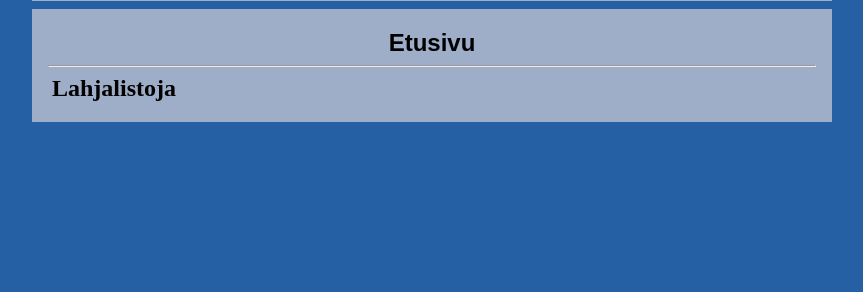
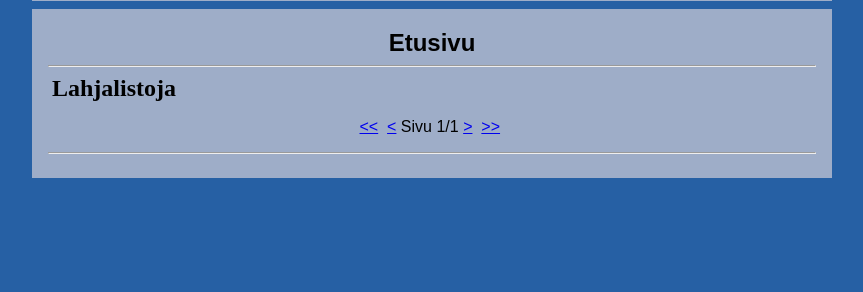
Before and after one commit to vainiovesa/lahjalista, a Flask app: page / in a window 1280 px wide. Shown: the part 93-385 px from the top of the page, without its empty margins (208-1071 px from the left). Run offline with Flask 3, Linux system fonts and the light colour scheme; data that the repository does not hold is empty.

Commit message:
Add paging in index

```diff
--- a/app.py
+++ b/app.py
@@ -1,8 +1,10 @@
+import time
+import math
 import sqlite3
 import secrets
 import markupsafe
 from flask import Flask
-from flask import redirect, render_template, abort, flash, request, session
+from flask import redirect, render_template, abort, flash, request, session, g
 from werkzeug.security import generate_password_hash, check_password_hash
 from classes import list_types
 import giftlists
@@ -15,11 +17,22 @@ app = Flask(__name__)
 app.secret_key = config.secret_key
 
 @app.route("/")
-def index():
+@app.route("/<int:page>")
+def index(page=1):
+    page_size = 10
+    list_count = giftlists.list_count()
+    page_count = math.ceil(list_count / page_size)
+    page_count = max(page_count, 1)
+
+    if page < 1:
+        return redirect("/1")
+    if page > page_count:
+        return redirect("/" + str(page_count))
+
     if "user_id" not in session:
         hide_list()
-    lists = giftlists.get_lists()
-    return render_template("index.html", lists=lists)
+    lists = giftlists.get_lists(page_size, page)
+    return render_template("index.html", page=page, page_count=page_count, lists=lists)
 
 @app.route("/giftlist/<int:list_id>", methods=["GET", "POST"])
 def page(list_id):
@@ -277,5 +290,15 @@ def check_csrf():
     if request.form["csrf_token"] != session["csrf_token"] or "csrf_token" not in request.form:
         abort(403)
 
+@app.before_request
+def before_request():
+    g.start_time = time.time()
+
+@app.after_request
+def after_request(response):
+    elapsed_time = round(time.time() - g.start_time, 2)
+    print("elapsed time:", elapsed_time, "s")
+    return response
+
 if __name__ == "__main__":
     app.run(debug=True)
--- a/giftlists.py
+++ b/giftlists.py
@@ -7,9 +7,15 @@ def add_list(name, classes:list, user_id, password_hash):
     for title, value in classes:
         db.execute(sql_classes, [list_id, title, value])
 
-def get_lists():
-    sql = "SELECT G.id id, G.title title, U.username username FROM giftlists G, users U WHERE G.user_id = U.id ORDER BY id DESC"
-    return db.query(sql)
+def get_lists(page_size, page):
+    sql = """SELECT   G.id id, G.title title, U.username username
+             FROM     giftlists G, users U
+             WHERE    G.user_id = U.id
+             ORDER BY id DESC
+             LIMIT ? OFFSET ?"""
+    limit = page_size
+    offset = page_size * (page - 1)
+    return db.query(sql, [limit, offset])
 
 def get_list(list_id):
     sql = """SELECT G.id giftlist_id,
@@ -70,3 +76,7 @@ def find(name, giftlist_type):
 def get_list_passwordhash(list_id):
     sql = "SELECT password_hash FROM giftlists WHERE id = ?"
     return db.query(sql, [list_id])
+
+def list_count():
+    sql = "SELECT COUNT(id) FROM giftlists"
+    return db.query(sql)[0][0]
--- a/static/main.css
+++ b/static/main.css
@@ -40,6 +40,10 @@ nav li:not(:last-of-type) {
     margin: 0.5em 0;
 }
 
+.browse {
+    text-align: center;
+}
+
 .head {
     text-align: center;
 }
@@ -53,6 +57,7 @@ nav li:not(:last-of-type) {
     margin: 1em;
     padding: 0.2em 0.5em;
     background-color: #EDF7F6;
+    border-radius: 10px;
 }
 
 .item input {
--- a/templates/index.html
+++ b/templates/index.html
@@ -5,7 +5,7 @@
 {% block content %}
 <div class="head">
   <h2>Etusivu</h2>
-  <hr>
+  <hr />
 </div>
 <div class="giftlists">
   <h2 class="contenthead">Lahjalistoja</h2>
@@ -17,5 +17,15 @@
     </div>
     {% endfor %}
   </div>
+  <div class="browse">
+    <p>
+      <a href="/1">&lt;&lt;</a>&nbsp;
+      <a href="/{{ page - 1 }}">&lt;</a>
+      Sivu {{ page }}/{{ page_count }}
+      <a href="/{{ page + 1 }}">&gt;</a>&nbsp;
+      <a href="/{{ page_count }}">&gt;&gt;</a>&nbsp;
+    </p>
+    <hr />
+  </div>
 </div>
 {% endblock %}
```
